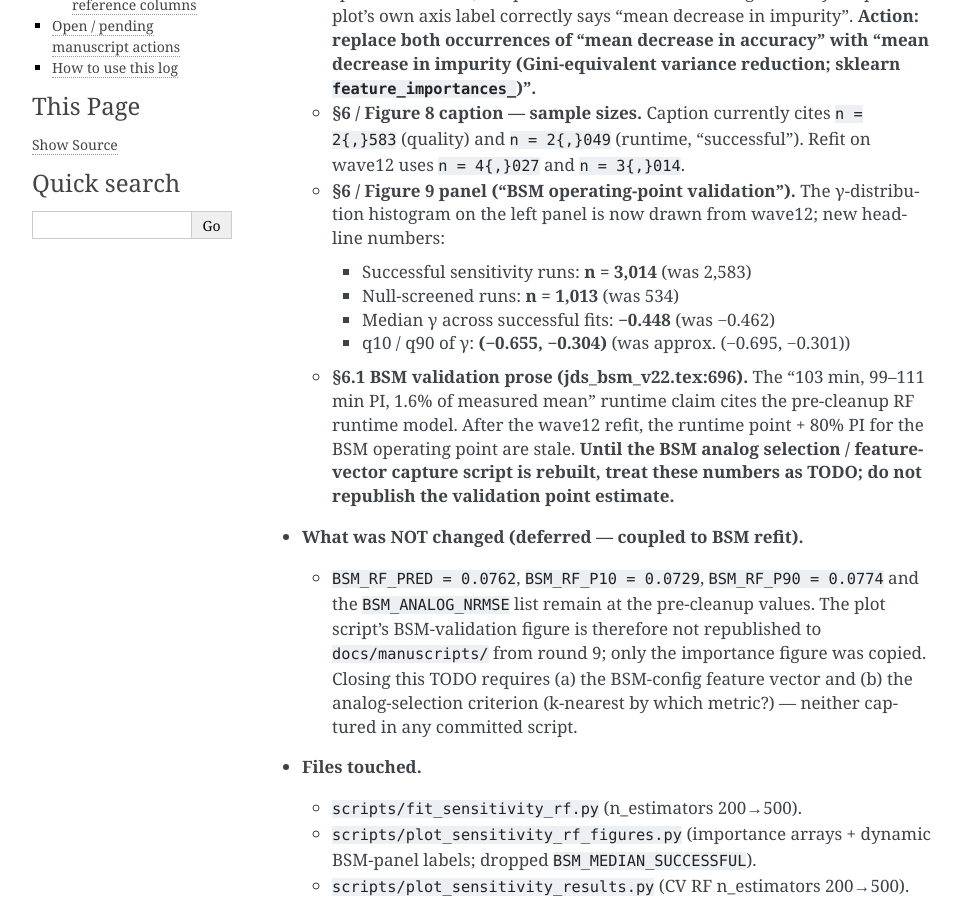
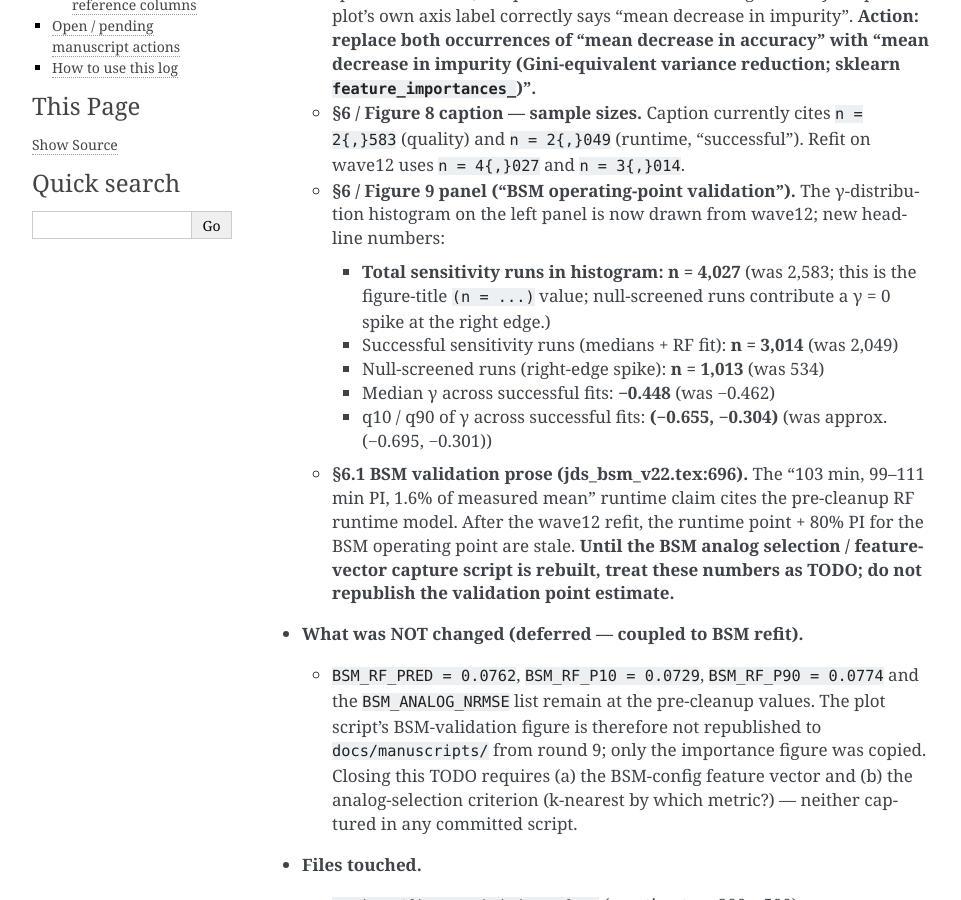
Before and after one commit to NatLabRockies/rfm-pipeline, a Sphinx documentation site: the page built from docs/manuscripts/manuscript_impact_log.md, in a window 1280 px wide and 900 px high, scrolled down 1133 px. Shown: the whole window, without its empty margins (148-1109 px from the left). Built offline with Sphinx 7.4.7, drawn with Linux system fonts in a browser that asks for light colours.

Commit message:
round 11: BSM histogram title is total (n=4027), not successful (n=3014)
Manuscript caption phrasing 'across all 2,583 sensitivity study runs'
implies total. r9/r10 used successful count, which conflicted with the
visual (right-edge spike = null-screened, so chart includes them).
Median + null-screened legend entries already disambiguate. Add
n_total alongside n_successful; impact log §R4 clarified.

```diff
--- a/docs/manuscripts/manuscript_impact_log.md
+++ b/docs/manuscripts/manuscript_impact_log.md
@@ -49,10 +49,15 @@ ______________________________________________________________________
   - **§6 / Figure 9 panel ("BSM operating-point validation").** The
     γ-distribution histogram on the left panel is now drawn from
     wave12; new headline numbers:
-    - Successful sensitivity runs: **n = 3,014** (was 2,583)
-    - Null-screened runs: **n = 1,013** (was 534)
+    - **Total sensitivity runs in histogram: n = 4,027** (was 2,583;
+      this is the figure-title `(n = ...)` value; null-screened runs
+      contribute a γ = 0 spike at the right edge.)
+    - Successful sensitivity runs (medians + RF fit): **n = 3,014**
+      (was 2,049)
+    - Null-screened runs (right-edge spike): **n = 1,013** (was 534)
     - Median γ across successful fits: **−0.448** (was −0.462)
-    - q10 / q90 of γ: **(−0.655, −0.304)** (was approx. (−0.695, −0.301))
+    - q10 / q90 of γ across successful fits: **(−0.655, −0.304)**
+      (was approx. (−0.695, −0.301))
   - **§6.1 BSM validation prose (jds_bsm_v22.tex:696).** The "103 min,
     99–111 min PI, 1.6% of measured mean" runtime claim cites the
     pre-cleanup RF runtime model. After the wave12 refit, the runtime
```
Also changed, not shown: 1 other file.
